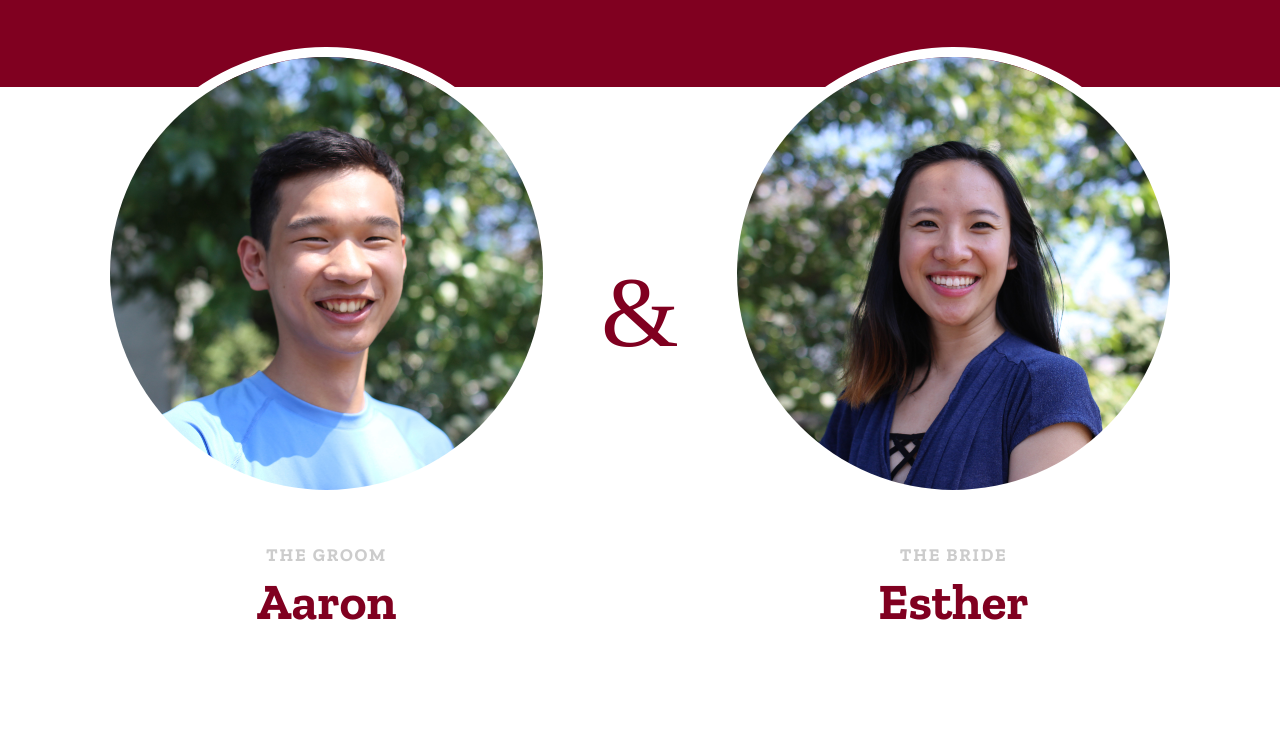
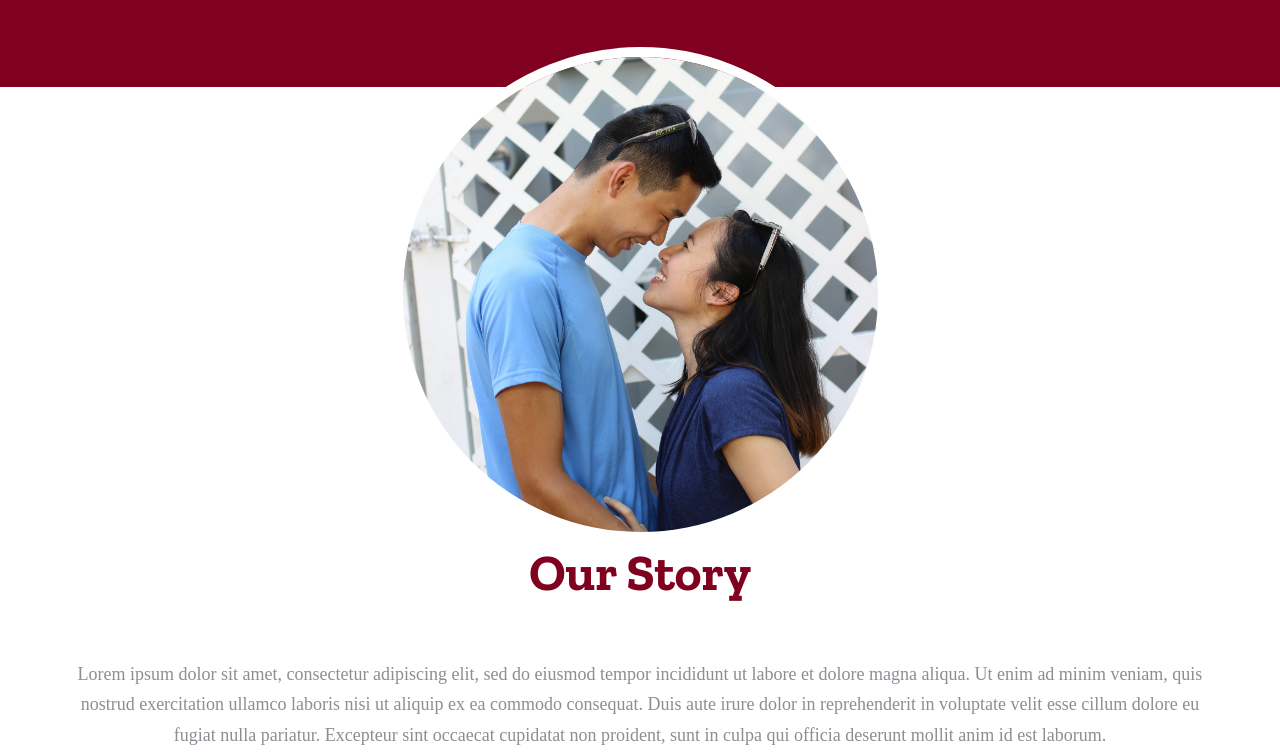
Before and after one commit to eeyan14/esther-and-aaron, a website: page index.html in a window 1280 px wide. Shown: the part 1044-1800 px from the top of the page. Drawn offline with nearby package versions, Linux system fonts and the light colour scheme; a web font is replaced by a local one.

Commit message:
changed groom-bride section to our-story

```diff
--- a/index.html
+++ b/index.html
@@ -33,7 +33,7 @@
         <div id="navbar-collapse" class="navbar-collapse collapse">
           <ul class="nav navbar-nav navbar-right">
             <li class="active"><a href="#" data-nav-section="home">Home</a></li>
-            <li><a href="#" data-nav-section="groom-bride">Groom &amp; Bride</a></li>
+            <li><a href="#" data-nav-section="our-story">Our Story</a></li>
             <li><a href="#" data-nav-section="when-where">When &amp; Where</a></li>
             <!-- <li><a href="#" data-nav-section="gallery">Gallery</a></li> -->
             <li><a href="#" data-nav-section="rsvp">RSVP</a></li>
@@ -70,31 +70,22 @@
       </div>
     </section>
 
-    <section class="probootstrap-section probootstrap-bg" data-section="groom-bride">
+    <section class="probootstrap-section probootstrap-bg" data-section="our-story">
       <div class="container">
         <div class="row">
-          <div class="col-md-12 probootstrap-groom-bride">
-
+          <div class="col-md-3"></div>
+          <div class="col-md-6 probootstrap-groom-bride">
             <div class="probootstrap-groom probootstrap-animate">
               <figure>
-                <img src="img/groom_1.jpg" alt="Free Bootstrap Template by uicookies.com" class="img-responsive">
+                <img src="img/our_story.jpg" class="img-responsive">
               </figure>
-              <span class="probootstrap-caption">The Groom</span>
-              <h2 class="text-center">Aaron</h2>
+              <!-- <span class="probootstrap-caption">The Groom</span> -->
+              <h2 class="text-center">Our Story</h2>
             </div>
-
-            <div class="probootstrap-divider probootstrap-animate"><span>&amp;</span></div>
-
-            <div class="probootstrap-bride probootstrap-animate">
-              <figure>
-                <img src="img/bride_1.jpg" alt="Free Bootstrap Template by uicookies.com" class="img-responsive">
-              </figure>
-              <span class="probootstrap-caption">The Bride</span>
-              <h2 class="text-center">Esther</h2>
-            </div>
-
           </div>
+          <div class="col-md-3"></div>
         </div>
+        <p>Lorem ipsum dolor sit amet, consectetur adipiscing elit, sed do eiusmod tempor incididunt ut labore et dolore magna aliqua. Ut enim ad minim veniam, quis nostrud exercitation ullamco laboris nisi ut aliquip ex ea commodo consequat. Duis aute irure dolor in reprehenderit in voluptate velit esse cillum dolore eu fugiat nulla pariatur. Excepteur sint occaecat cupidatat non proident, sunt in culpa qui officia deserunt mollit anim id est laborum.</p>
       </div>
     </section>
 
```
Also changed, not shown: img/our_story.jpg (added).
